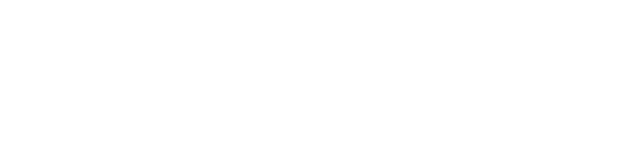
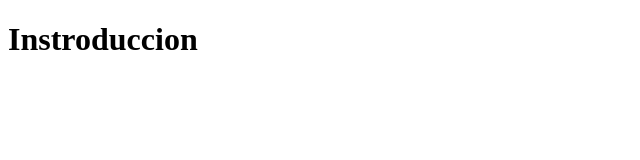
Before and after one commit to EduRiu/sistema-de-registro, a plain HTML site: page index.html in a window 1280 px wide. Shown: the whole page, without its empty margins (0-640 px from the left). Drawn offline with Linux system fonts and the light colour scheme.

Commit message:
actualiza index.html

```diff
--- a/index.html
+++ b/index.html
@@ -6,6 +6,6 @@
     <title>Sistema de registro de codigos</title>
 </head>
 <body>
-
+    <h1>Instroduccion</h1>
 </body>
 </html>
```
